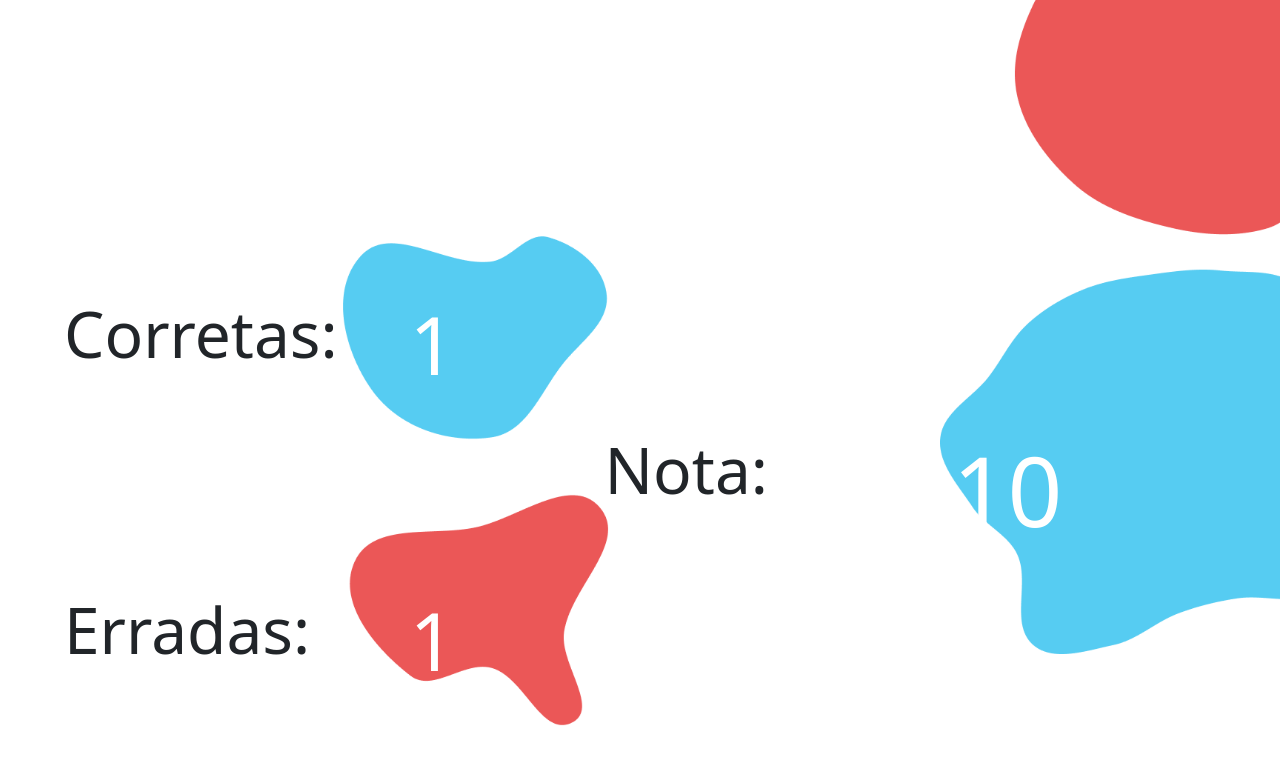
After one commit to HackerSchool/Arquimedia, a Django app: page /exame/results/1 in a window 1280 px wide. The commit adds this page. Shown: the top 765 px of the page. Run offline with Django 3.2, Linux system fonts and the light colour scheme; tables that the repository leaves empty hold one stand-in row (values such as "Sample post").

Commit message:
Get exam answers and process (#32)
* Start exam result view

* Add html

* Add results render and improve view function

* Enhance frontend

```diff
--- a/HSaoQuadrado/templates/base.html
+++ b/HSaoQuadrado/templates/base.html
@@ -7,10 +7,14 @@
         <meta name="keywords" content="">
         <meta name="viewport" content="width=device_width, initial-scale=1.0"     >
         <link href="https://cdn.jsdelivr.net/npm/bootstrap@5.0.0-beta3/dist/css/bootstrap.min.css" rel="stylesheet" integrity="sha384-eOJMYsd53ii+scO/bJGFsiCZc+5NDVN2yr8+0RDqr0Ql0h+rP48ckxlpbzKgwra6" crossorigin="anonymous">
+        <title>HS ao Quadrado</title>
         {% load static %}
 
-            <link rel="stylesheet" type="text/css" href="{% static 'css/main.css' %}">
-        <title>HS ao Quadrado</title>
+        <link rel="stylesheet" type="text/css" href="{% static 'css/main.css' %}">
+        {% block css %}
+
+        {% endblock %}
+
     </head>
 
     <body>
--- /dev/null
+++ b/exams/templates/results.html
@@ -0,0 +1,22 @@
+{% extends 'base.html'%}
+
+{% block css %}
+
+{% load static %}
+<link rel="stylesheet" type="text/css" href="{% static 'css/results.css' %}">
+
+{% endblock %}
+
+{% block content %}
+
+
+    <h3 class="nr-label corretas">Corretas:</h3>
+    <h3 class="nr ans-count corretas">{{corretas}}</h3>
+
+    <h3 class="nr-label erradas">Erradas:</h3>
+    <h3 class="nr ans-count erradas">{{erradas}}</h3>
+
+    <h3 class="nr-label nota">Nota:</h3>
+    <h3 class="nr score">{{ exam.score }}</h3>
+
+{% endblock %}
--- a/exams/urls.py
+++ b/exams/urls.py
@@ -2,10 +2,12 @@
 
 from django.conf.urls import url, include
 from django.urls import path
-from .views import list_exams, exam_id_render
+from .views import *
+
 
 app_name = 'exams'
 urlpatterns = [
     url("list", list_exams),
+    path("results/<int:id>", results),
     path('<int:id>/render',exam_id_render)
 ]
--- a/exams/views.py
+++ b/exams/views.py
@@ -2,7 +2,7 @@
 from django.core.serializers import serialize
 from django.http import HttpResponse, JsonResponse
 from .models import Exam, Question
-
+from django.views.decorators.csrf import csrf_exempt
 
 def list_exams(request):
     if (request.method == "GET"):
@@ -16,6 +16,40 @@
         return JsonResponse(exams, safe=False)
 
 
+@csrf_exempt
+def results(request, id):
+    exame = Exam.objects.get(pk=id)
+
+    if (request.method == "POST"):
+
+
+        questions =  exame.questions.all()
+
+        i = 0
+
+        for question, answer in request.POST.items():
+            if question == "id_exame":
+                continue
+
+            elif questions[i].correctAnswer.text == answer:
+                exame.correct.add(questions[i])
+
+                # score increment not working
+                exame.score += 20
+            else:
+                exame.failed.add(questions[i])
+
+            i += 1
+
+    context = {
+        "exam": exame,
+        "corretas": exame.correct.count(),
+        "erradas": exame.failed.count()
+    }
+
+    return render(request, "results.html", context)
+
+
 def exam_id_render(request, id):
     if (request.method == "GET"):
         examquery = Exam.objects.get(id=id)
--- /dev/null
+++ b/static/css/results.css
@@ -0,0 +1,50 @@
+body {
+    background-image: url('../img/bg-results.png');
+    /*acrescentei estas 2 linhas para a imagem ocupar a página toda*/
+    background-repeat: no-repeat;
+    background-attachment: fixed;
+}
+
+.nr-label {
+    position: absolute;
+    margin-left: 4rem;
+    font-size: 4rem;
+}
+
+.corretas {
+    top: 37%;
+}
+
+.erradas {
+    top: 74%;
+}
+
+.nota {
+    right: 40%;
+    top: 54%;
+}
+
+.nr {
+    position: absolute;
+    color: white;
+}
+
+.ans-count {
+    left: 32%;
+    font-size: 5rem;
+}
+
+.score {
+    right: 17%;
+    top: 54%;
+    font-size: 6rem;
+}
+
+/* The following css will only be rendered on devices with max-width of 400px */
+@media screen and (max-width: 600px) {
+
+    body {
+        height: 125%;
+    }
+
+}
```
Also changed, not shown: static/img/bg-results.png (added).
